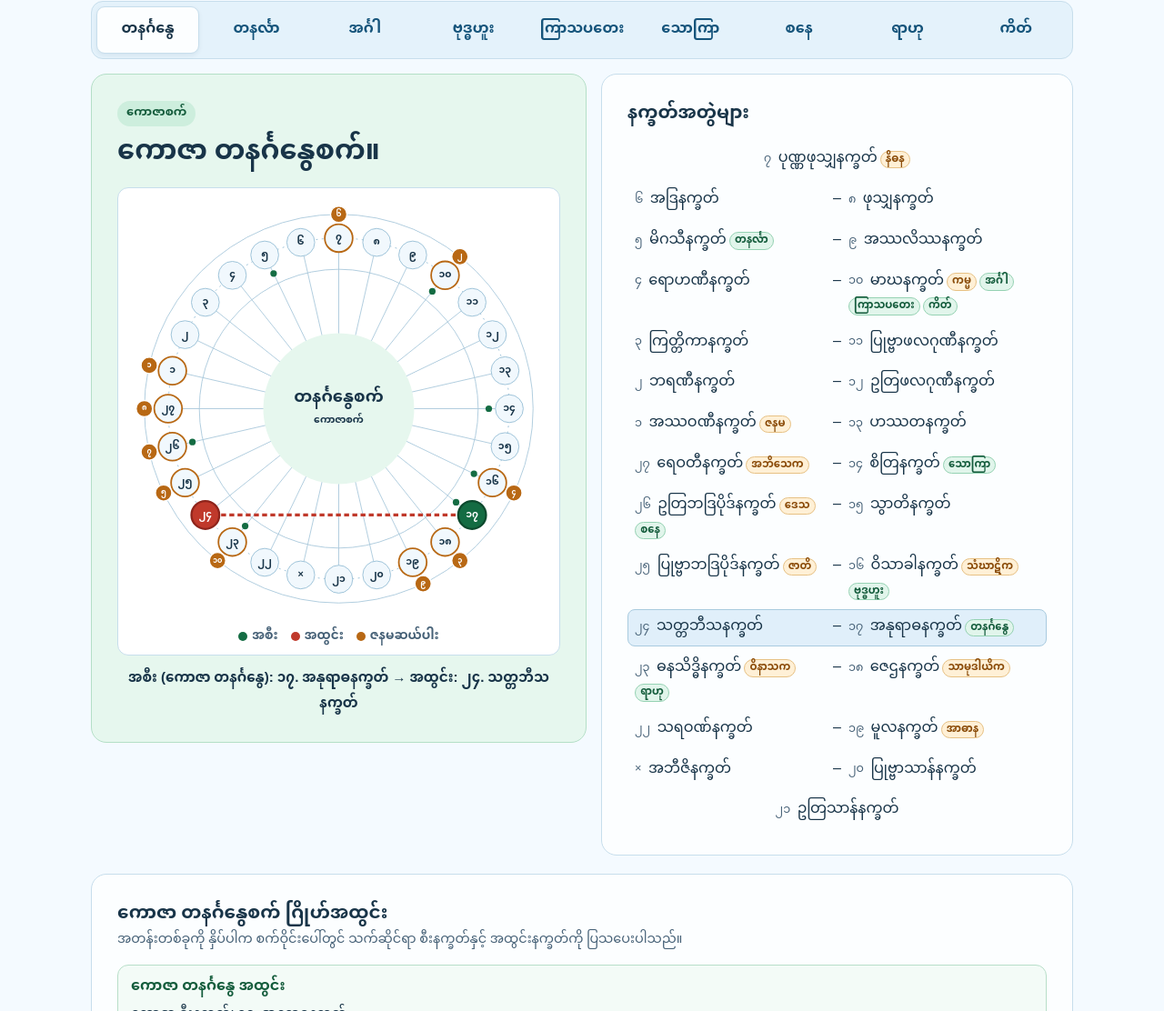
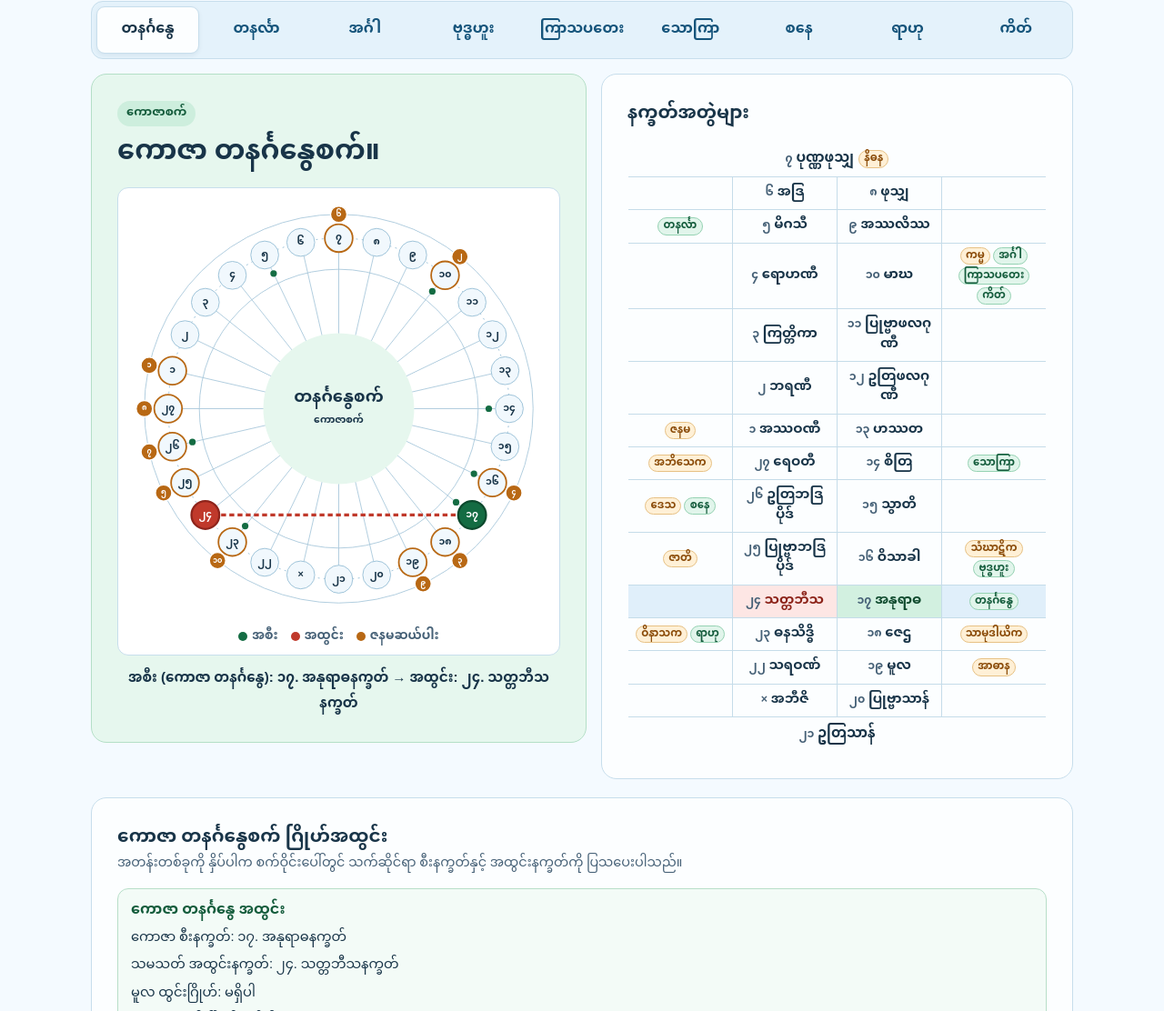
Before and after one commit to yemunaung2244/ravana-samhita, a plain HTML site: page dist/index.html in a window 1280 px wide. Shown: the part 814-1926 px from the top of the page at 91% size. Drawn offline with Linux system fonts and the light colour scheme.

Commit message:
Render Nakshatra pairs as a 4-column bordered grid table with outer badge columns

```diff
--- a/dist/app.js
+++ b/dist/app.js
@@ -292,47 +292,83 @@ function selectOffsets(activeOffsets, keepFocus = false) {
   for (const item of find('pairs').querySelectorAll(`[data-group="${group}"]`)) {
     item.setAttribute('aria-pressed', 'true');
   }
+  for (const cell of find('pairs').querySelectorAll('td[data-offset]')) {
+    const cellOffset = Number(cell.dataset.offset);
+    cell.classList.toggle('is-occupied-cell', occupiedOffset === cellOffset);
+    cell.classList.toggle('is-pierced-cell', piercedOffset === cellOffset);
+  }
   selectedOffsets = activeOffsets;
   drawWheel();
   syncTableSelections();
 }
 
-function rowLabel(offset, roles) {
-  const starIndex = starAt(currentWheel, offset);
-  const span = document.createElement('span');
-  span.className = 'pair-cell';
-  const index = document.createElement('span');
-  index.className = 'number';
-  index.textContent = starNumber(starIndex);
-  const name = document.createElement('span');
-  name.textContent = label(starIndex);
-  span.append(index, name);
+function makeBadges(starIndex, roles) {
+  const stack = document.createElement('div');
+  stack.className = 'badge-stack';
   const role = roles.get(starIndex);
   if (role) {
     const badge = document.createElement('span');
     badge.className = 'role-badge';
     badge.textContent = role.shortTitle;
-    span.append(badge);
+    stack.append(badge);
   }
   for (const pName of planetsAtStar(activePlanetStars(), starIndex)) {
     const badge = document.createElement('span');
     badge.className = 'planet-badge ' + chartScope;
     badge.textContent = pName;
-    span.append(badge);
+    stack.append(badge);
   }
-  return span;
+  return stack;
 }
 
-function addRow(offsets, roles) {
+function fillStarCell(cell, offset) {
+  const starIndex = starAt(currentWheel, offset);
+  cell.dataset.offset = String(offset);
+  const index = document.createElement('span');
+  index.className = 'number';
+  index.textContent = starNumber(starIndex);
+  cell.append(index, document.createTextNode(stars[starIndex]));
+}
+
+function addGridRow(tbody, offsets, roles) {
   const activeOffsets = offsets.length === 1 ? [0, 14] : offsets;
-  const button = document.createElement('button');
-  button.type = 'button';
-  button.className = offsets.length === 1 ? 'pair single' : 'pair';
-  button.dataset.group = activeOffsets.join(',');
-  button.setAttribute('aria-pressed', String(offsets.length === 1));
-  button.append(rowLabel(offsets[0], roles));
-  if (offsets.length === 2) button.append('–', rowLabel(offsets[1], roles));
-  button.addEventListener('click', () => {
+  const tr = tbody.insertRow();
+  tr.dataset.group = activeOffsets.join(',');
+  tr.setAttribute('aria-pressed', String(offsets.length === 1));
+  if (offsets.length === 1) {
+    const td = tr.insertCell();
+    td.colSpan = 4;
+    td.className = 'single-cell';
+    td.dataset.offset = String(offsets[0]);
+    const starIndex = starAt(currentWheel, offsets[0]);
+    const wrap = document.createElement('div');
+    wrap.className = 'single-wrap';
+    const nameWrap = document.createElement('span');
+    const index = document.createElement('span');
+    index.className = 'number';
+    index.textContent = starNumber(starIndex);
+    nameWrap.append(index, document.createTextNode(stars[starIndex]));
+    wrap.append(nameWrap);
+    const badges = makeBadges(starIndex, roles);
+    if (badges.childElementCount) wrap.append(badges);
+    td.append(wrap);
+  } else {
+    const leftStar = starAt(currentWheel, offsets[0]);
+    const rightStar = starAt(currentWheel, offsets[1]);
+    const leftBadgeCell = tr.insertCell();
+    leftBadgeCell.className = 'badge-col';
+    leftBadgeCell.append(makeBadges(leftStar, roles));
+    const leftStarCell = tr.insertCell();
+    leftStarCell.className = 'star-col';
+    fillStarCell(leftStarCell, offsets[0]);
+    const rightStarCell = tr.insertCell();
+    rightStarCell.className = 'star-col';
+    fillStarCell(rightStarCell, offsets[1]);
+    const rightBadgeCell = tr.insertCell();
+    rightBadgeCell.className = 'badge-col';
+    rightBadgeCell.append(makeBadges(rightStar, roles));
+  }
+  tr.addEventListener('click', () => {
     const star0 = starAt(currentWheel, activeOffsets[0]);
     const star1 = starAt(currentWheel, activeOffsets[1]);
     const p0 = planetsAtStar(activePlanetStars(), star0);
@@ -341,7 +377,6 @@ function addRow(offsets, roles) {
     else if (p1.length) focusStarOnWheel(star1, scopeLabel() + ' ' + p1.join('၊ '));
     else selectOffsets(activeOffsets, false);
   });
-  find('pairs').append(button);
 }
 
 function renderVedhaPanel() {
@@ -562,10 +597,13 @@ function renderBirthTable() {
 
 function renderPairs() {
   const roles = birthRoleMap();
-  find('pairs').replaceChildren();
-  addRow([0], roles);
-  for (let offset = 1; offset < 14; offset++) addRow([28 - offset, offset], roles);
-  addRow([14], roles);
+  const table = document.createElement('table');
+  table.className = 'pair-grid';
+  const tbody = table.createTBody();
+  addGridRow(tbody, [0], roles);
+  for (let offset = 1; offset < 14; offset++) addGridRow(tbody, [28 - offset, offset], roles);
+  addGridRow(tbody, [14], roles);
+  find('pairs').replaceChildren(table);
   selectOffsets(selectedOffsets, true);
 }
 
--- a/dist/style.css
+++ b/dist/style.css
@@ -97,12 +97,21 @@ select {
 .wheel text { fill: var(--ink); text-anchor: middle; dominant-baseline: central; font-size: 12px; font-weight: 800; }
 .wheel text.active-number { fill: white; }
 .wheel .center-title { font-size: 20px; }
-.pairs { display: grid; gap: 4px; }
-.pair { border: 1px solid transparent; background: transparent; border-radius: 8px; color: var(--ink); display: grid; grid-template-columns: 1fr auto 1fr; gap: 8px; width: 100%; text-align: left; padding: 5px 7px; align-items: start; }
-.pair.single { display: block; text-align: center; }
-.pair[aria-pressed="true"] { background: #e0effa; border-color: #a9cbdf; }
-.pair .number { color: var(--muted); font-size: .8rem; margin-inline-end: .35em; }
-.pair-cell { display: inline-flex; flex-wrap: wrap; align-items: center; gap: 3px; }
+.pairs { overflow-x: auto; }
+.pair-grid { width: 100%; border-collapse: collapse; table-layout: fixed; background: var(--white); border: 1px solid #b4cfe0; border-radius: 10px; overflow: hidden; }
+.pair-grid td { border: 1px solid #c5dce9; padding: 7px 6px; text-align: center; vertical-align: middle; line-height: 1.45; }
+.pair-grid tr { cursor: pointer; transition: background .12s ease; }
+.pair-grid tr:hover td { background: #eef7fd; }
+.pair-grid tr[aria-pressed="true"] td { background: #e0effa; }
+.pair-grid td.star-col { width: 28%; font-weight: 600; font-size: .92rem; }
+.pair-grid td.badge-col { width: 22%; padding: 4px; }
+.pair-grid td.single-cell { font-weight: 700; font-size: .95rem; padding: 8px 10px; }
+.pair-grid td.is-occupied-cell { background: #d4ebfb !important; color: #0e3d5e; font-weight: 800; }
+.result.is-transit ~ .controls .pair-grid td.is-occupied-cell { background: #d2f0e0 !important; color: #0e4a2d; }
+.pair-grid td.is-pierced-cell { background: #fde6e4 !important; color: #8c2319; font-weight: 800; }
+.pair-grid .number { color: var(--muted); font-size: .78rem; margin-inline-end: .3em; font-weight: 700; }
+.badge-stack { display: flex; flex-wrap: wrap; justify-content: center; gap: 3px; }
+.single-wrap { display: inline-flex; flex-wrap: wrap; align-items: center; justify-content: center; gap: 5px; }
 .role-badge, .planet-badge { display: inline-block; padding: 0 .45em; border-radius: 999px; font-size: .72rem; font-weight: 800; vertical-align: middle; line-height: 1.5; }
 .role-badge { background: #fff0d6; color: #8a4b08; border: 1px solid #e7c184; }
 .planet-badge.natal { background: #e3f1fc; color: #124b73; border: 1px solid #9ec6e2; }
@@ -153,4 +162,8 @@ select {
   .shell { width: calc(100% - 24px); }
   .top-inner { font-size: .85rem; }
   .filter-bar { grid-template-columns: 1fr; }
+  .pair-grid td { padding: 6px 3px; }
+  .pair-grid td.star-col { font-size: .8rem; }
+  .pair-grid td.single-cell { font-size: .85rem; }
+  .role-badge, .planet-badge { font-size: .66rem; padding: 0 .35em; }
 }
```
